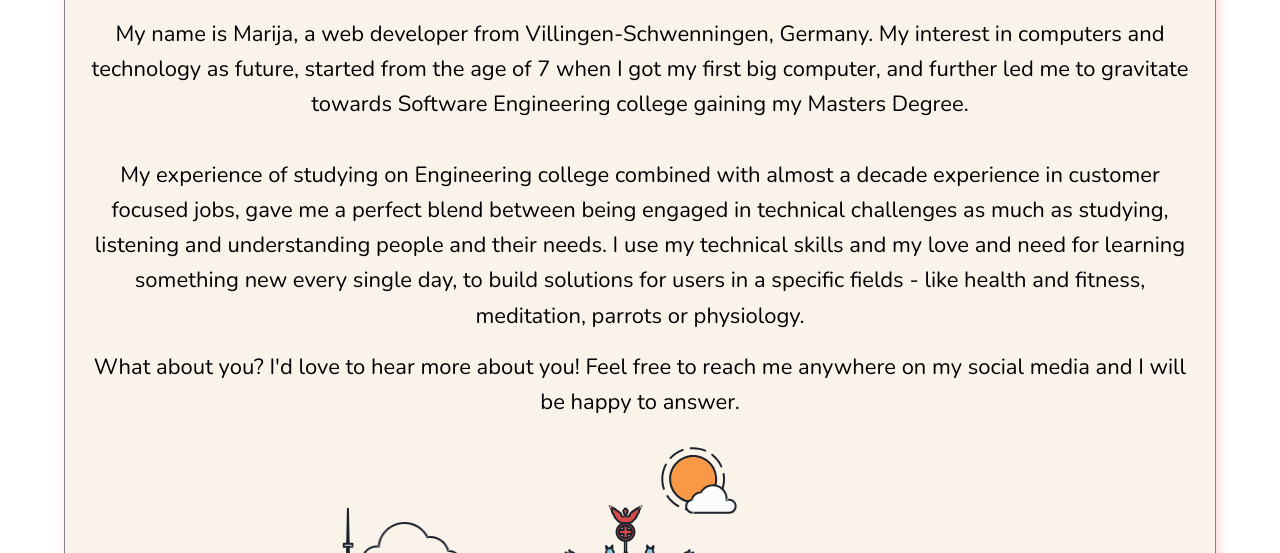
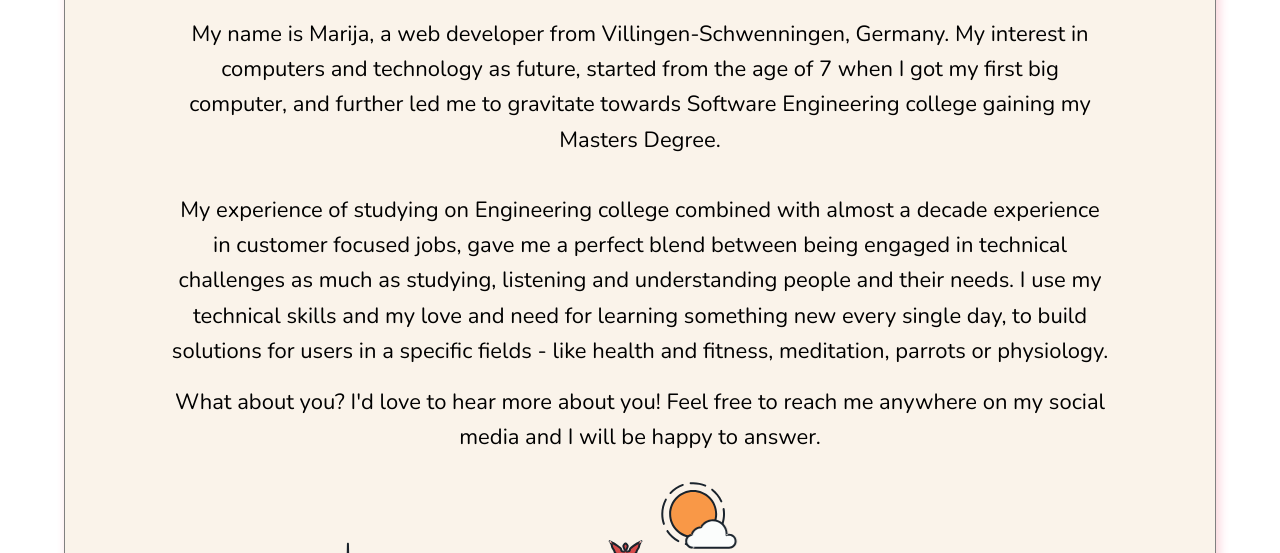
Before and after one commit to mrumenov-cyber/Building-first-Portofolio-project, a plain HTML site: page about.html in a window 1280 px wide. Shown: the part 205-758 px from the top of the page. Drawn offline with nearby package versions, Linux system fonts and the light colour scheme; a web font is replaced by a local one.

Commit message:
small changes

```diff
--- a/about.html
+++ b/about.html
@@ -51,6 +51,7 @@
         <main class = "about-container-2">
                 <div>
                     <p class="about-me-font-size"><strong>About me:</strong></p>
+                        <div class="about-me">
                             <p>
                                 My name is Marija, a web developer from Villingen-Schwenningen, Germany. My interest in computers and technology as future, started from the age of 7 when I got my first big computer, and further led me to gravitate towards Software Engineering college gaining my Masters Degree.
                                 <br/>
@@ -61,7 +62,7 @@
                                 What about you? I'd love to hear more about you!
                                 Feel free to reach me anywhere on my social media and I will be happy to answer.
                             </p>
-
+                        </div>
                     <svg id="about-picture" xmlns="http://www.w3.org/2000/svg" class="berlin-illustration" height="505" viewBox="0 0 700 505" xmlns:xlink="http://www.w3.org/1999/xlink">
                         <defs>
                             <polygon id="a" points=".06 231.917 .06 .929 688.717 .929 688.717 231.917"></polygon>
--- a/static/css/style.css
+++ b/static/css/style.css
@@ -180,6 +180,11 @@ h1 {
   }
 .about-me-font-size{
   font-size: 30px;
+}
+
+.about-me{
+  margin-left: 80px;
+  margin-right: 80px;
 }
 .container-2 img, .about-container-2 img {
 
```
Also changed, not shown: contact.html (+1 -1 lines). Lines whose indentation alone changed are shown as unchanged.
